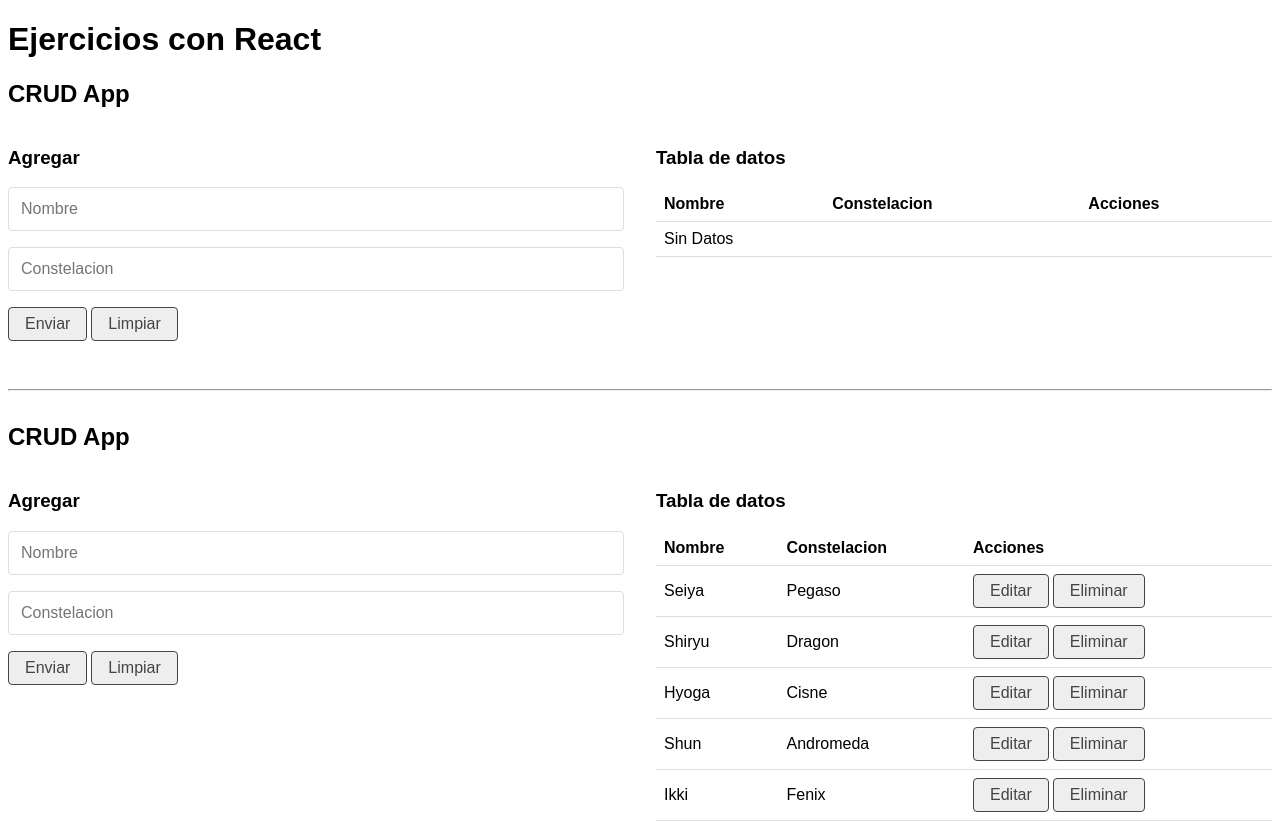
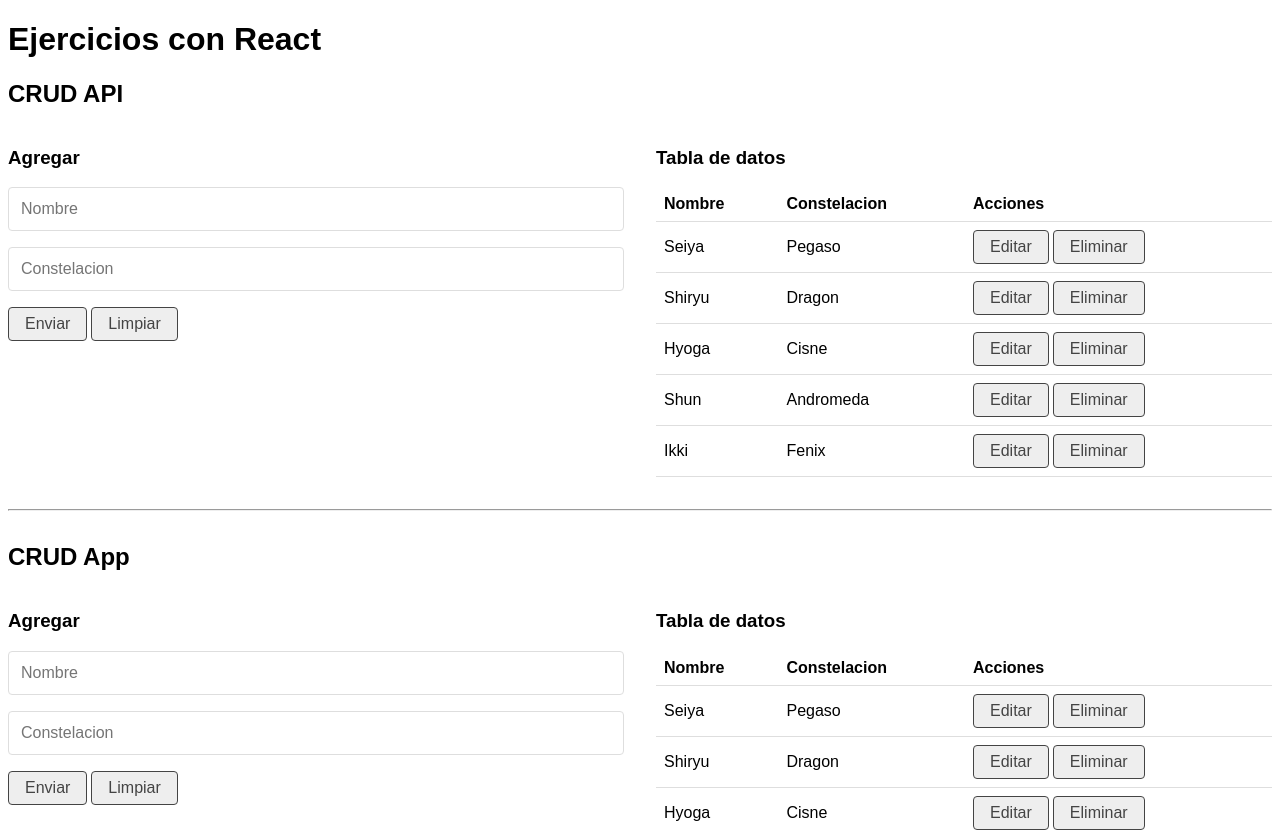
Before and after one commit to MauricioA03/react-ejercicios, a React (Create React App) app: page / in a window 1280 px wide. Shown: the top 832 px of the page. Built offline with nearby package versions, Linux system fonts and the light colour scheme; data requests are answered from the project's data file.

Commit message:
React-34-Crud Api- Initialize state with Ajax (3/5)

```diff
--- a/src/components/CrudApi.js
+++ b/src/components/CrudApi.js
@@ -1,10 +1,26 @@
-import React, {useState} from 'react';
+import React, {useEffect, useState} from 'react';
 import CrudForm from "./CrudForm";
 import CrudTable from "./CrudTable";
+import {helpHttp} from "../helpers/helpHttp";
 
 const CrudApi = () => {
     const [db, setDb] = useState([]);
     const [dataToEdit, setDataToEdit] = useState(null);
+
+    let api = helpHttp();
+    let url = "http://localhost:5000/santos";
+
+    useEffect(() => {
+        api.get(url).then(res => {
+            //console.log(res)
+            if (!res.err) {
+                setDb(res)
+            } else {
+                setDb(null);
+            }
+        });
+    }, []);
+
 
     const createData = (data) => {
         data.id = Date.now();
@@ -25,7 +41,7 @@
     };
     return (
         <div>
-            <h2>CRUD App</h2>
+            <h2>CRUD API</h2>
             <article className={"grid-1-2"}>
                 <CrudForm createData={createData}
                           updateData={updateData}
--- a/src/helpers/helpHttp.js
+++ b/src/helpers/helpHttp.js
@@ -13,7 +13,7 @@
         options.body = JSON.stringify(options.body) || false;
         if (!options.body) delete options.body;
 
-        console.log(options);
+        // console.log(options);
         setTimeout(() => controller.abort(), 3000);
 
         return fetch(endpoint, options)
```
